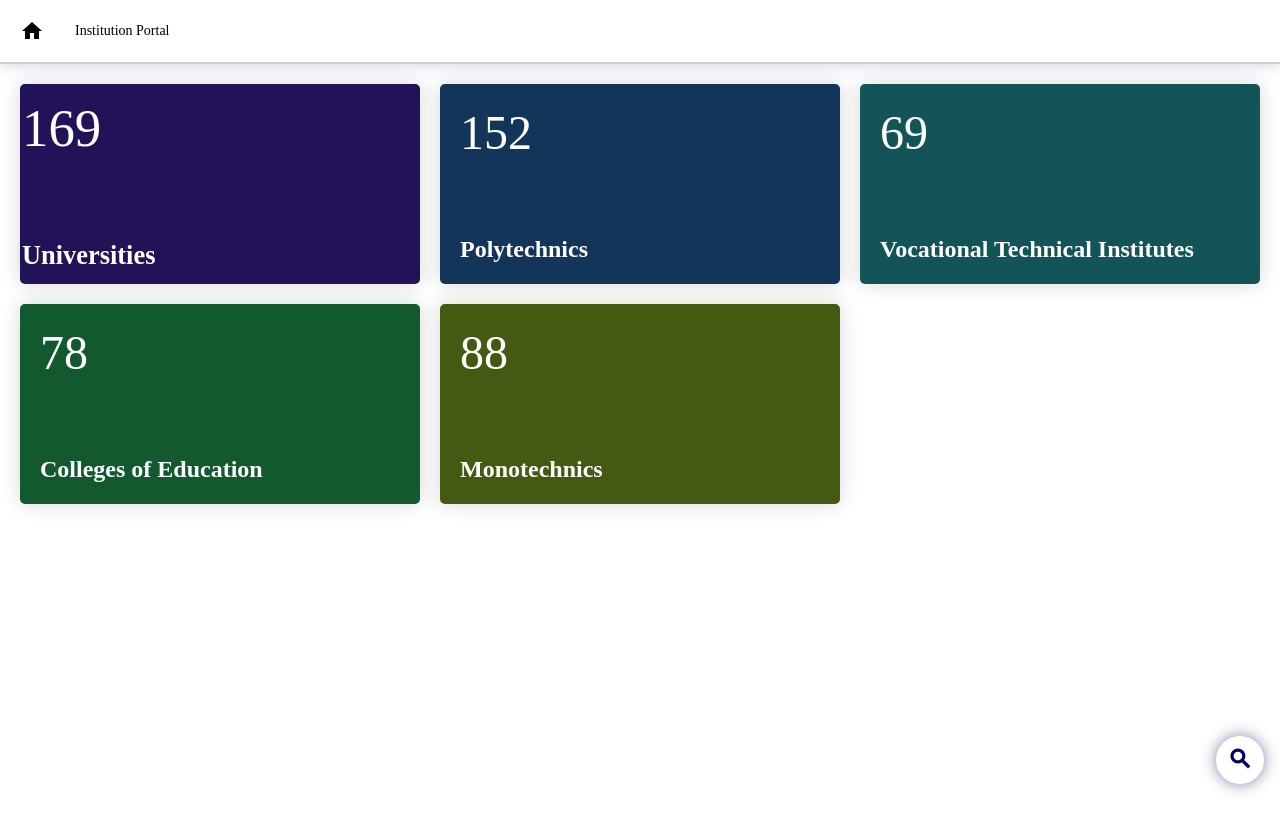
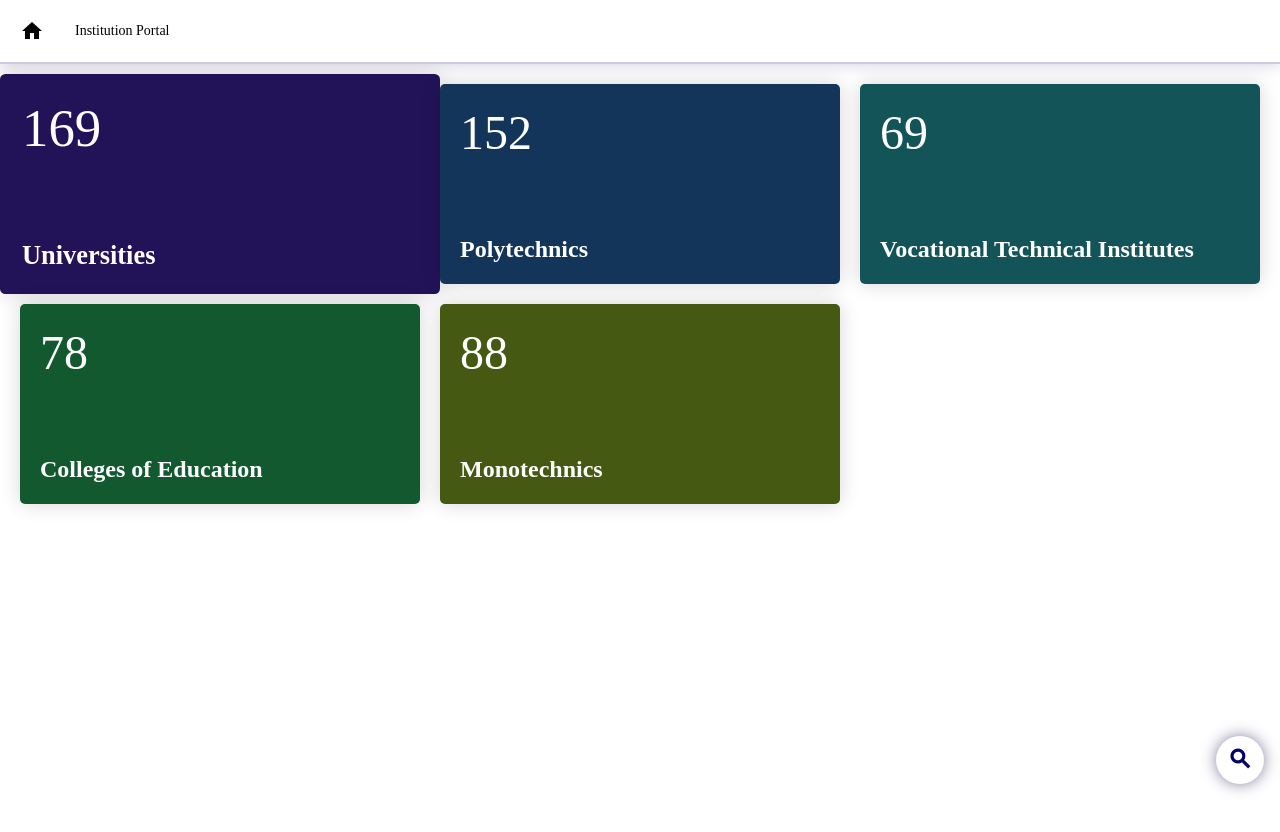
Before and after one commit to wegiveyoubrand/InstitutionPortal, a plain HTML site: page index.html in a window 1280 px wide. In both pictures the pointer is over the element 220 px from the left and 184 px from the top of the page. Drawn offline with Linux system fonts and the light colour scheme.

Commit message:
Update main.css

```diff
--- a/src/css/main.css
+++ b/src/css/main.css
@@ -251,7 +251,7 @@ label {
   transition: 0.3s ease-in-out;
 }
 
-.institution:hover > * {
+.institution:hover {
   -webkit-transform: scale(1.1);
           transform: scale(1.1);
 }
```
